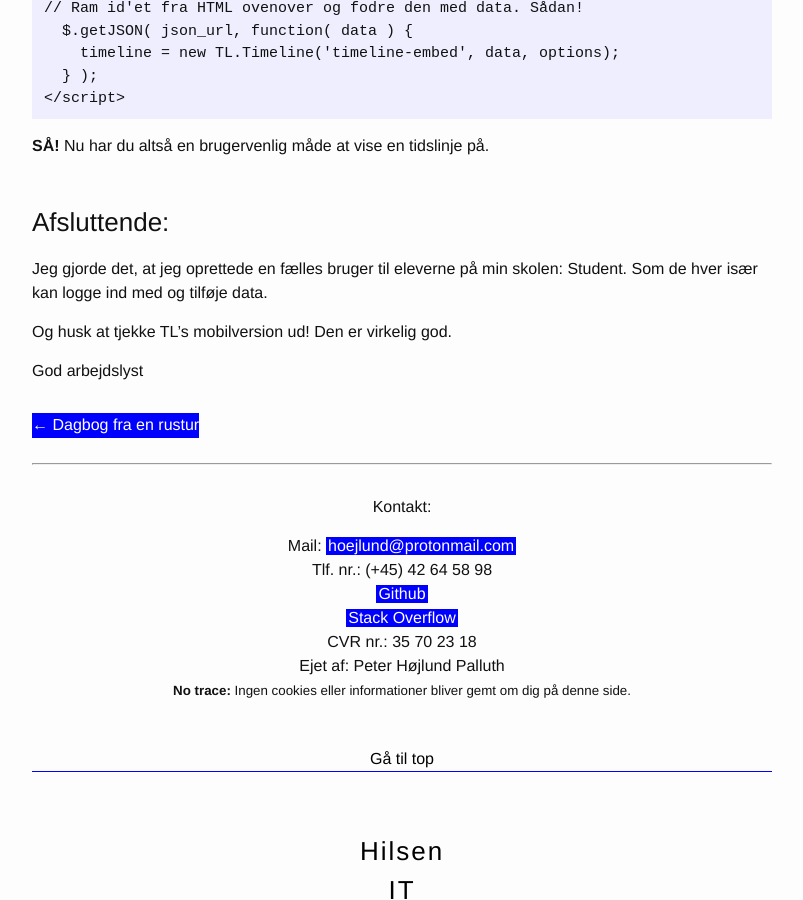
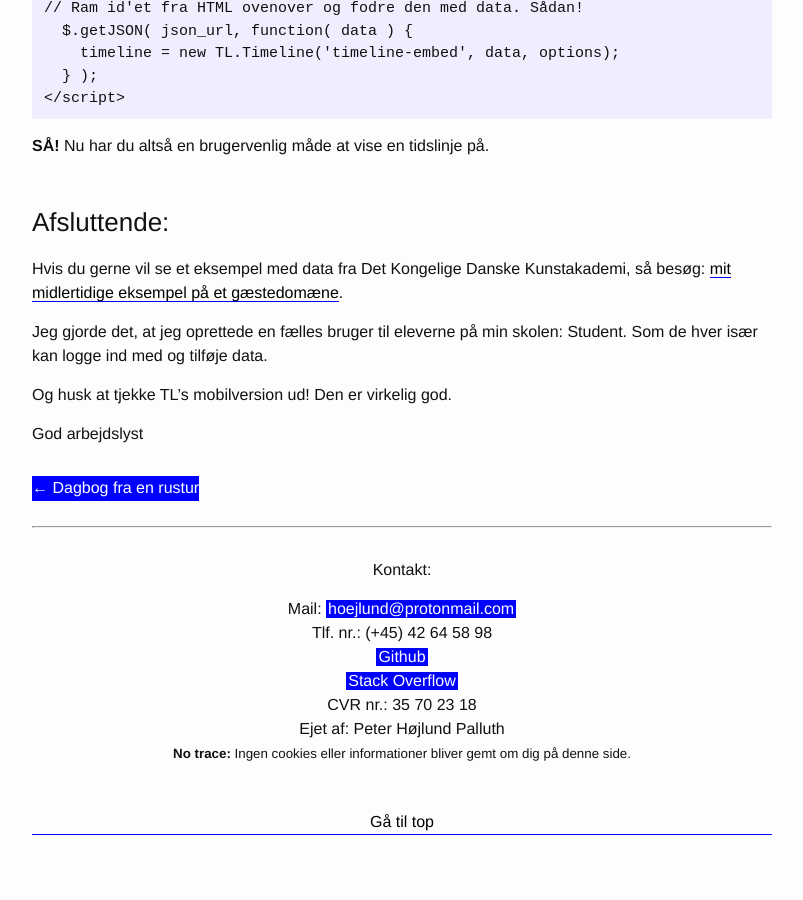
Before and after one commit to peterhoejlundandersen/hilsen, a Jekyll site: the page built from _posts/blogs/2020-04-15-Bedste-fra-WordPress-og-Timeline-JS-kunstakademiet-tidslinje.markdown, in a window 1280 px wide and 900 px high, scrolled down 6754 px. Shown: the whole window, without its empty margins (238-1041 px from the left). Built offline with Jekyll 4.4.1, drawn with Linux system fonts in a browser that asks for light colours.

Commit message:
Added link to bottom to visit the example page

```diff
--- a/_posts/blogs/2020-04-15-Bedste-fra-WordPress-og-Timeline-JS-kunstakademiet-tidslinje.markdown
+++ b/_posts/blogs/2020-04-15-Bedste-fra-WordPress-og-Timeline-JS-kunstakademiet-tidslinje.markdown
@@ -232,6 +232,8 @@
 
 ### Afsluttende:
 
+Hvis du gerne vil se et eksempel med data fra Det Kongelige Danske Kunstakademi, så besøg: [mit midlertidige eksempel på et gæstedomæne](https://arcwaynightlandsconnectorjennifee-seealternate.dk/akademiet-tidslinje/#event-tl-tkxaaa).
+
 Jeg gjorde det, at jeg oprettede en fælles bruger til eleverne på min skolen: Student. Som de hver især kan logge ind med og tilføje data.
 
 Og husk at tjekke TL's mobilversion ud! Den er virkelig god.
```
